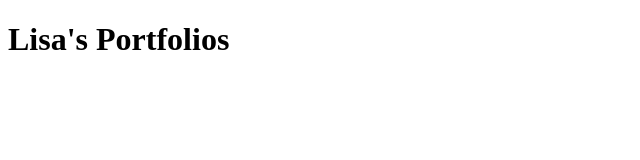
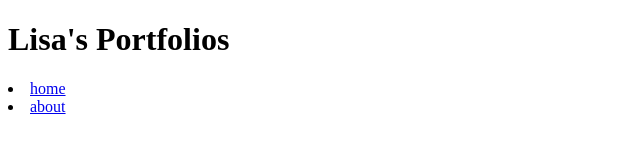
Before and after one commit to Hlonipha-dev/portflolio, a plain HTML site: page index.html in a window 1280 px wide. Shown: the whole page, without its empty margins (0-640 px from the left). Drawn offline with Linux system fonts and the light colour scheme.

Commit message:
Added navigation to index.html

```diff
--- a/index.html
+++ b/index.html
@@ -8,5 +8,9 @@
 </head>
 <body>
     <h1>Lisa's Portfolios</h1>
+    <nav>
+        <li><a href="/home.html">home</a></li>
+        <li><a href="/about.html">about</a></li>
+    </nav>
 </body>
 </html>
```
